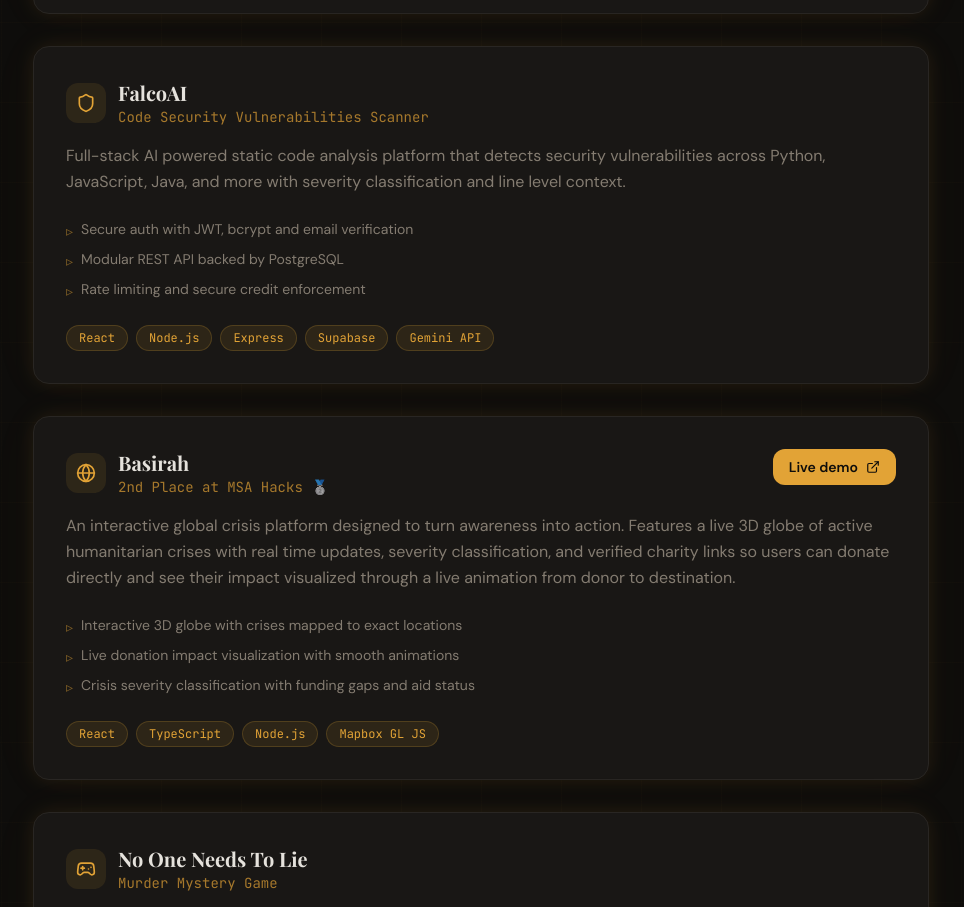
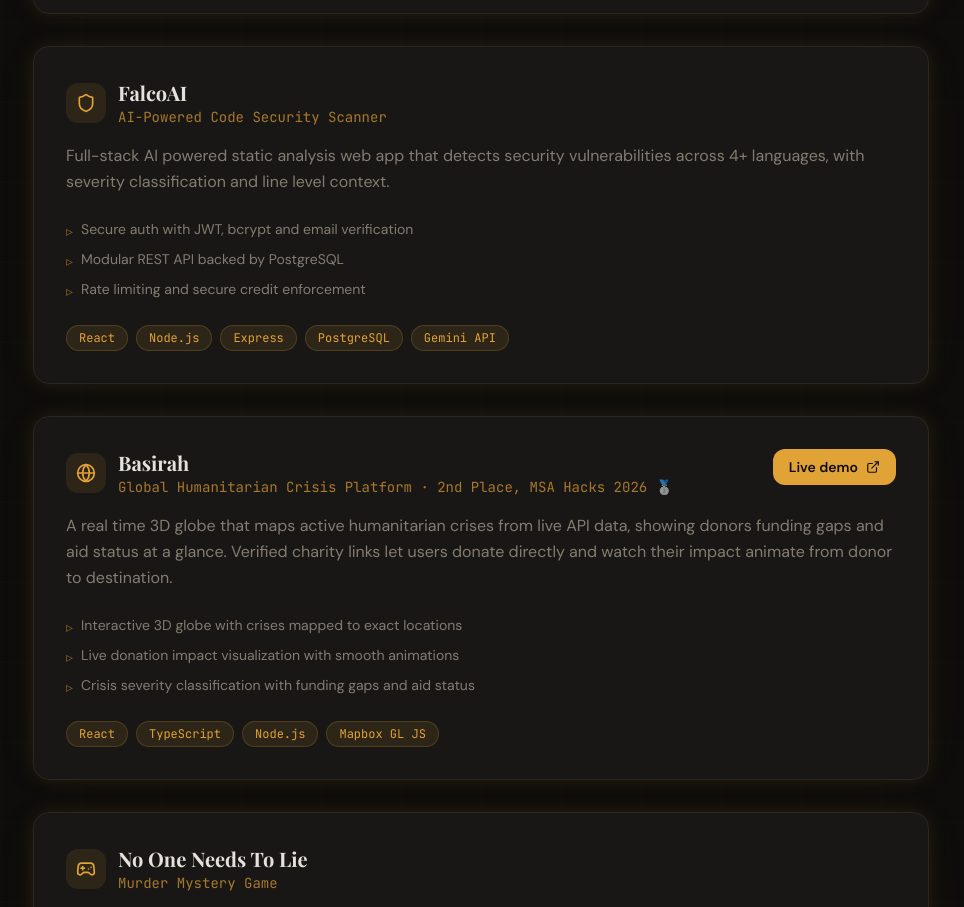
Before and after one commit to Anomaly-E-E/Anomaly-E-E.github.io, a React (Vite) app: page / in a window 1280 px wide. Shown: the part 3578-4485 px from the top of the page, without its empty margins (159-1123 px from the left). Built offline with nearby package versions, Linux system fonts and the light colour scheme; the HTML template or start-up script is replaced by a standard one; a web font is replaced by a local one.

Commit message:
update falcoai and basirah details

```diff
--- a/src/components/sections/ProjectsSection.tsx
+++ b/src/components/sections/ProjectsSection.tsx
@@ -31,10 +31,10 @@ const projects = [
   },
   {
     title: "FalcoAI",
-    subtitle: "Code Security Vulnerabilities Scanner",
+    subtitle: "AI-Powered Code Security Scanner",
     description:
-      "Full-stack AI powered static code analysis platform that detects security vulnerabilities across Python, JavaScript, Java, and more with severity classification and line level context.",
-    tech: ["React", "Node.js", "Express", "Supabase", "Gemini API"],
+      "Full-stack AI powered static analysis web app that detects security vulnerabilities across 4+ languages, with severity classification and line level context.",
+    tech: ["React", "Node.js", "Express", "PostgreSQL", "Gemini API"],
     highlights: [
       "Secure auth with JWT, bcrypt and email verification",
       "Modular REST API backed by PostgreSQL",
@@ -45,9 +45,9 @@ const projects = [
   },
   {
     title: "Basirah",
-    subtitle: "2nd Place at MSA Hacks 🥈",
+    subtitle: "Global Humanitarian Crisis Platform · 2nd Place, MSA Hacks 2026 🥈",
     description:
-      "An interactive global crisis platform designed to turn awareness into action. Features a live 3D globe of active humanitarian crises with real time updates, severity classification, and verified charity links so users can donate directly and see their impact visualized through a live animation from donor to destination.",
+      "A real time 3D globe that maps active humanitarian crises from live API data, showing donors funding gaps and aid status at a glance. Verified charity links let users donate directly and watch their impact animate from donor to destination.",
     tech: ["React", "TypeScript", "Node.js", "Mapbox GL JS"],
     highlights: [
       "Interactive 3D globe with crises mapped to exact locations",
```
